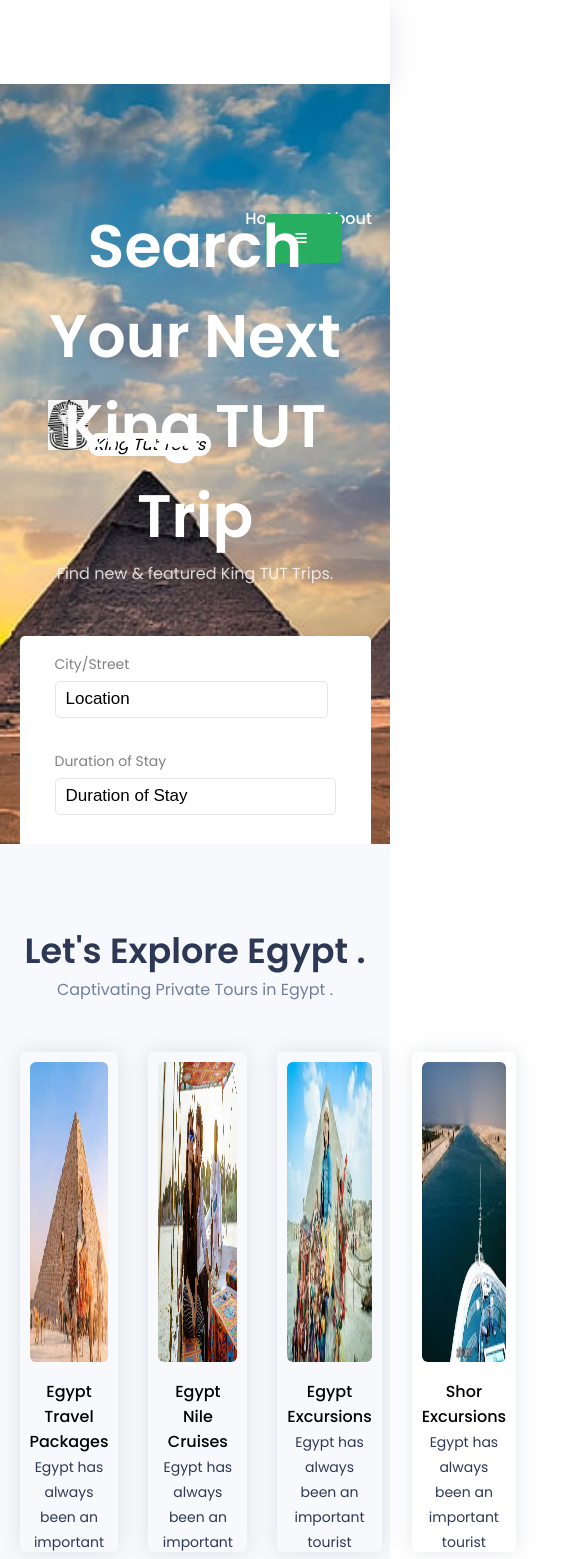
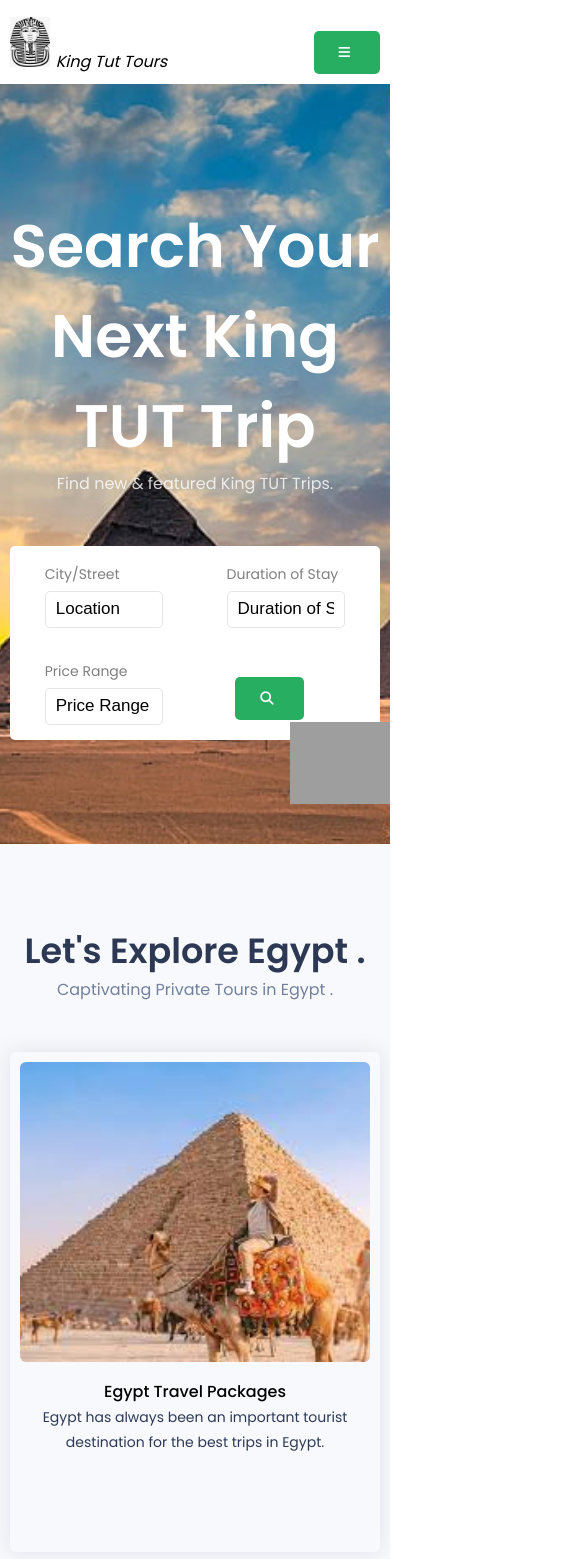
Before and after one commit to ahmed3520/horus, a React (Create React App) app: page / in a window 390 px wide. Shown: the top 1559 px of the page, 585 px wide, since content can reach past the window. Built offline with nearby package versions, Linux system fonts and the light colour scheme; grey boxes are pictures that could not be loaded.

Commit message:
fix responsiveness

```diff
--- a/src/App.css
+++ b/src/App.css
@@ -9,7 +9,7 @@
   background-color: #fff;
 }
 .container {
-  max-width: 80%;
+  max-width: 85%;
   margin: auto;
 }
 .flex {
@@ -27,7 +27,7 @@
 }
 button {
   border-radius: 5px;
-  padding: 17px 30px;
+padding: 14px 25px;
   background: #27ae60;
   border: none;
   color: #fff;
@@ -97,7 +97,7 @@
 }
 .btn2 {
   border-radius: 50px;
-  font-size: 20px;
+  font-size: 11px;
 }
 .grid4 {
   display: grid;
@@ -286,3 +286,88 @@
   font-size: 14px;
 color: #000;
 }
+.filter-h{
+  width: 25%;
+  justify-content: center;
+  margin-top: 0.8em;
+}
+.filter-h h4{
+  margin-right: 0.5em;
+}
+@media (max-width:1300px) {
+  .container{
+    max-width: 100%;
+    width: 95%;
+  }
+  .whatsapp_float{
+    left: 0px !important;
+  }
+}
+@media (max-width:1100px){
+  .crd-exp{
+    display: grid;
+grid-template-columns: repeat(2, 1fr);
+grid-gap: 30px;
+  }
+  .filter-h{
+    padding: 0.5em !important;
+  }
+  .filter-h h4{
+    font-weight: 400 !important;
+  }
+}
+@media (max-width:1050px){
+  .filter-h{
+    width: 28%;
+  }
+  .location .overlay::after{
+    width: 408px;
+    height: 270px;
+  }
+}
+@media (max-width:950px){
+  .filter-h{
+    width: 35% !important;
+  }
+
+}
+@media (max-width:780px){
+  .box{
+    width: 50%;
+  }
+  .featured img{
+    object-fit: cover;
+  }
+  .crd-exp .box{
+    width: 100%;
+  }
+  header div:nth-child(1){
+    height: 51px;
+  }
+}
+@media (max-width:650px){
+  .location .overlay::after {
+    width: 200px;
+    height: 150px;
+  }
+  .location{
+    display: none;
+  }
+  .crd-exp{
+    grid-template-columns: repeat(1, 1fr);
+  }
+
+  .filter-h{
+    width: 55% !important;
+  }
+}
+@media (max-width:500px){
+  .box{
+    width: 45%;
+  }
+}
+@media (max-width:400px){
+  .filter-h h4{
+    display: none;
+  }
+}
--- a/src/components/common/header/Header.jsx
+++ b/src/components/common/header/Header.jsx
@@ -15,13 +15,15 @@
             <span>King Tut Tours</span>
           </div>
           <div className='nav'>
-            <ul className={navList ? "small" : "flex"}>
+            {navList&&
+            (<ul className={navList ? "small" : "flex"}>
               {nav.map((list, index) => (
                 <li key={index}>
                   <Link to={list.path}>{list.text}</Link>
                 </li>
               ))}
-            </ul>
+            </ul>)
+}
           </div>
 
 
--- a/src/components/common/header/header.css
+++ b/src/components/common/header/header.css
@@ -53,9 +53,7 @@
       padding: 0px;
       display: flex;
     }
-    header img {
-      margin-top: 400px;
-    }
+
     header .button {
       display: none;
     }
--- a/src/components/data/Data.jsx
+++ b/src/components/data/Data.jsx
@@ -11,14 +11,8 @@
       text: "services",
       path: "/services",
     },
-    {
-      text: "blog",
-      path: "/blog",
-    },
-    {
-      text: "pricing",
-      path: "/pricing",
-    },
+
+
     {
       text: "contact",
       path: "/contact",
--- a/src/components/home/Home.jsx
+++ b/src/components/home/Home.jsx
@@ -15,10 +15,7 @@
       <Hero />
       <Featured />
       <Recent />
-      <Awards />
       <Location />
-      <Team />
-      <Price />
 
     </>
   )
--- a/src/components/home/featured/FeaturedCard.jsx
+++ b/src/components/home/featured/FeaturedCard.jsx
@@ -4,7 +4,7 @@
 const FeaturedCard = () => {
   return (
     <>
-      <div className='content grid5 mtop flex justify-center'>
+      <div className='content grid5 mtop  crd-exp flex justify-center'>
         {featured.map((items, index) => (
           <div className='box' key={index}>
             <img src={items.cover} alt='' />
--- a/src/components/home/hero/Hero.jsx
+++ b/src/components/home/hero/Hero.jsx
@@ -23,12 +23,13 @@
               <span>Price Range</span>
               <input type='text' placeholder='Price Range' />
             </div>
-            <div className='box'>
+            <div className='box filter-h flex align-center'>
               <h4>Advance Filter</h4>
-            </div>
-            <button className='btn1'>
+              <button className='btn1'>
               <i className='fa fa-search'></i>
             </button>
+            </div>
+
           </form>
         </div>
       </section>
--- a/src/components/home/location/Location.jsx
+++ b/src/components/home/location/Location.jsx
@@ -8,9 +8,9 @@
     <>
       <section className='location padding'>
         <div className='container'>
-          <Heading title='Explore By Location' subtitle='Lorem ipsum dolor sit amet, consectetur adipiscing elit, sed do eiusmod tempor incididunt ut labore et dolore magna aliqua. Ut enim ad minim veniam.' />
+          <Heading title='Explore By Location' subtitle='' />
 
-          <div className='content grid3 mtop'>
+          <div className='content grid3 mtop crd-exp'>
             {location.map((item, index) => (
               <div className='box' key={index}>
                 <img src={item.cover} alt='' />
--- a/src/components/home/recent/Recent.jsx
+++ b/src/components/home/recent/Recent.jsx
@@ -11,7 +11,6 @@
         <div className='container'>
           <Heading title='Recent Trips Visited' subtitle='This Trips May Like You Have A Nice Holidy With King TUT .' />
           <RecentCard />
-          <Price/>
 
         </div>
       </section>
--- a/src/components/home/recent/RecentCard.jsx
+++ b/src/components/home/recent/RecentCard.jsx
@@ -10,7 +10,7 @@
 }
   return (
     <>
-      <div className='content grid3 mtop'>
+      <div className='content grid3 mtop crd-exp'>
         {list.map((val, index) => {
           const { cover, category, location, name, price, type } = val
           return (
```
